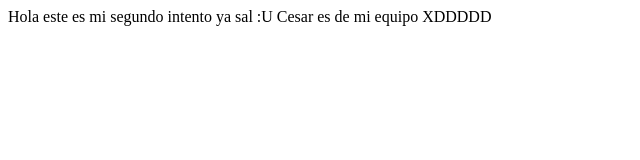
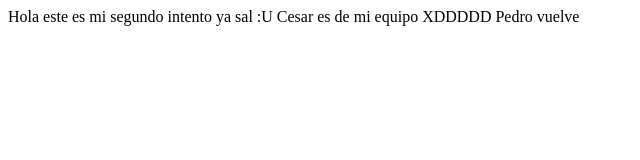
Before and after one commit to CzarCx/pagina2, a plain HTML site: page index.html in a window 1280 px wide. Shown: the whole page, without its empty margins (0-640 px from the left). Drawn offline with Linux system fonts and the light colour scheme.

Commit message:
1 commit

```diff
--- a/index.html
+++ b/index.html
@@ -14,5 +14,9 @@
         Cesar es de mi equipo
 
     XDDDDD
+
+    Pedro vuelve
+
+
 </body>
 </html>
```
